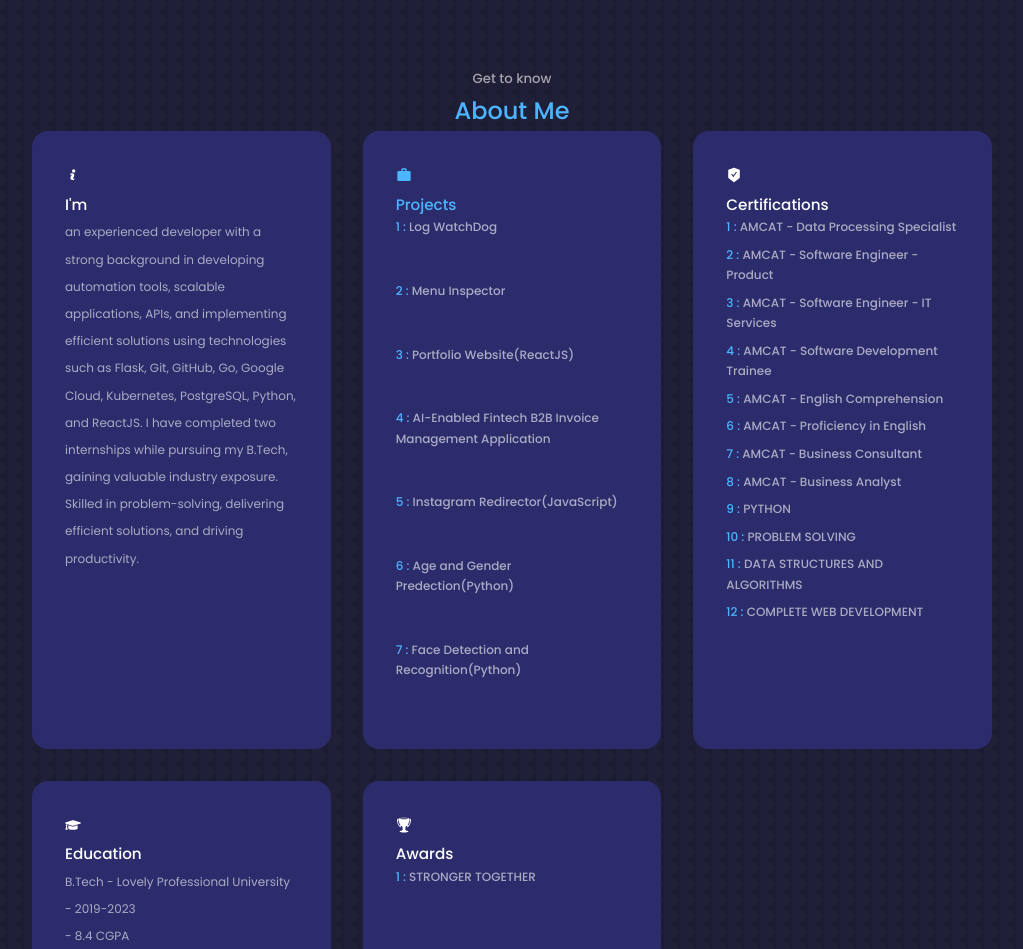
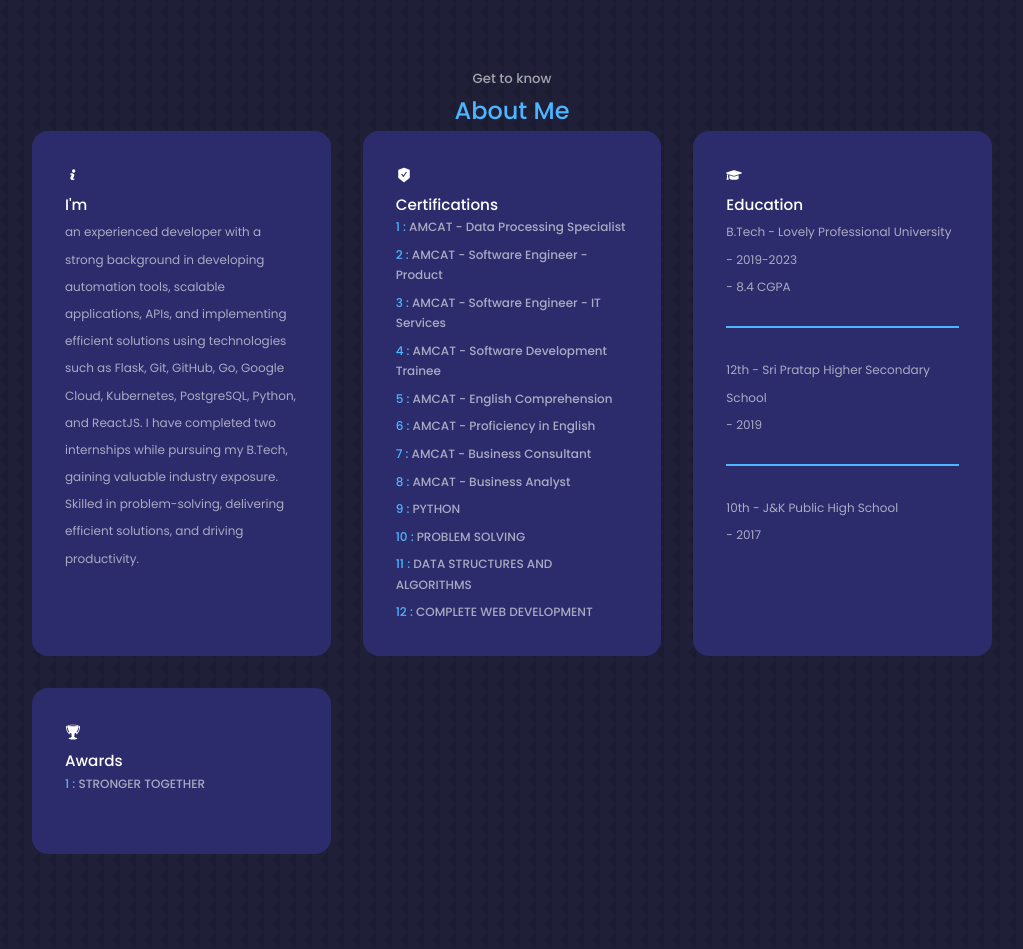
Before and after one commit to D0T7/Portfolio, a React (Create React App) app: page / in a window 1280 px wide. Shown: the part 860-1809 px from the top of the page, without its empty margins (128-1151 px from the left). Built offline with nearby package versions, Linux system fonts and the light colour scheme.

Commit message:
hidden projects container from about section

```diff
--- a/src/components/about/About.jsx
+++ b/src/components/about/About.jsx
@@ -36,22 +36,23 @@ const About = () => {
             {/* End of About Me Article */}
 
 
-            <a href='#Projects'>
+            {/* <a href='#Projects'>
               <article className="about__card">
                 <MdOutlineWork className='about__icon' />
                 <h5>Projects</h5>
                 <div className='project_list'>
-                  <h3>1 : <small>Log WatchDog</small> </h3> <br />
-                  <h3>2 : <small>Menu Inspector</small> </h3> <br />
-                  <h3>3 : <small>Portfolio Website(ReactJS)</small> </h3> <br />
-                  <h3>4 : <small>AI-Enabled Fintech B2B Invoice Management Application</small></h3> <br />
-                  <h3>5 : <small>Instagram Redirector(JavaScript)</small></h3> <br />
-                  <h3>6 : <small>Age and Gender Predection(Python)</small></h3> <br />
-                  <h3>7 : <small>Face Detection and Recognition(Python)</small></h3> <br />
+                  <h3>1 : <small>Gollum</small> </h3> <br />
+                  <h3>2 : <small>Log WatchDog</small> </h3> <br />
+                  <h3>3 : <small>Menu Inspector</small> </h3> <br />
+                  <h3>4 : <small>Portfolio Website(ReactJS)</small> </h3> <br />
+                  <h3>5 : <small>AI-Enabled Fintech B2B Invoice Management Application</small></h3> <br />
+                  <h3>6 : <small>Instagram Redirector(JavaScript)</small></h3> <br />
+                  <h3>7 : <small>Age and Gender Predection(Python)</small></h3> <br />
+                  <h3>8 : <small>Face Detection and Recognition(Python)</small></h3> <br />
                 </div>
               </article>
             </a>
-            {/* End of Projects Article */}
+            End of Projects Article */}
 
 
 
```
